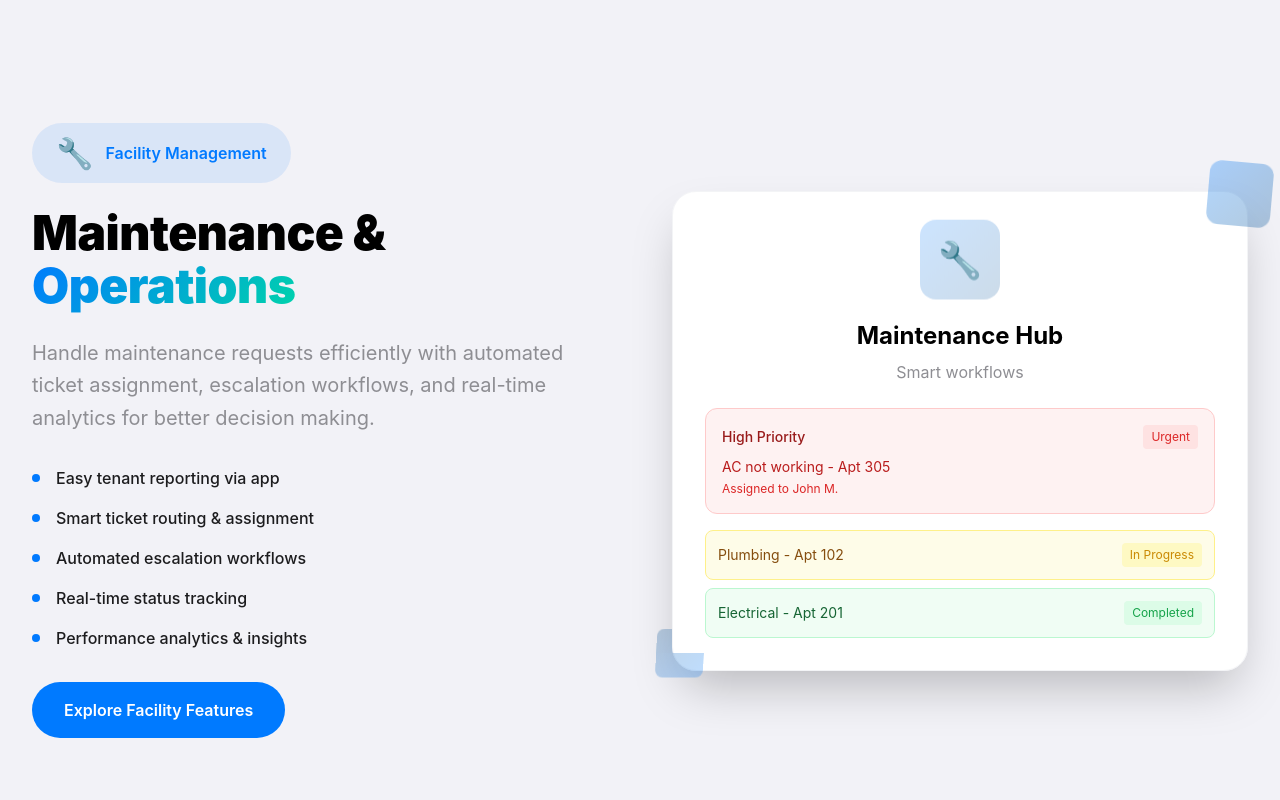
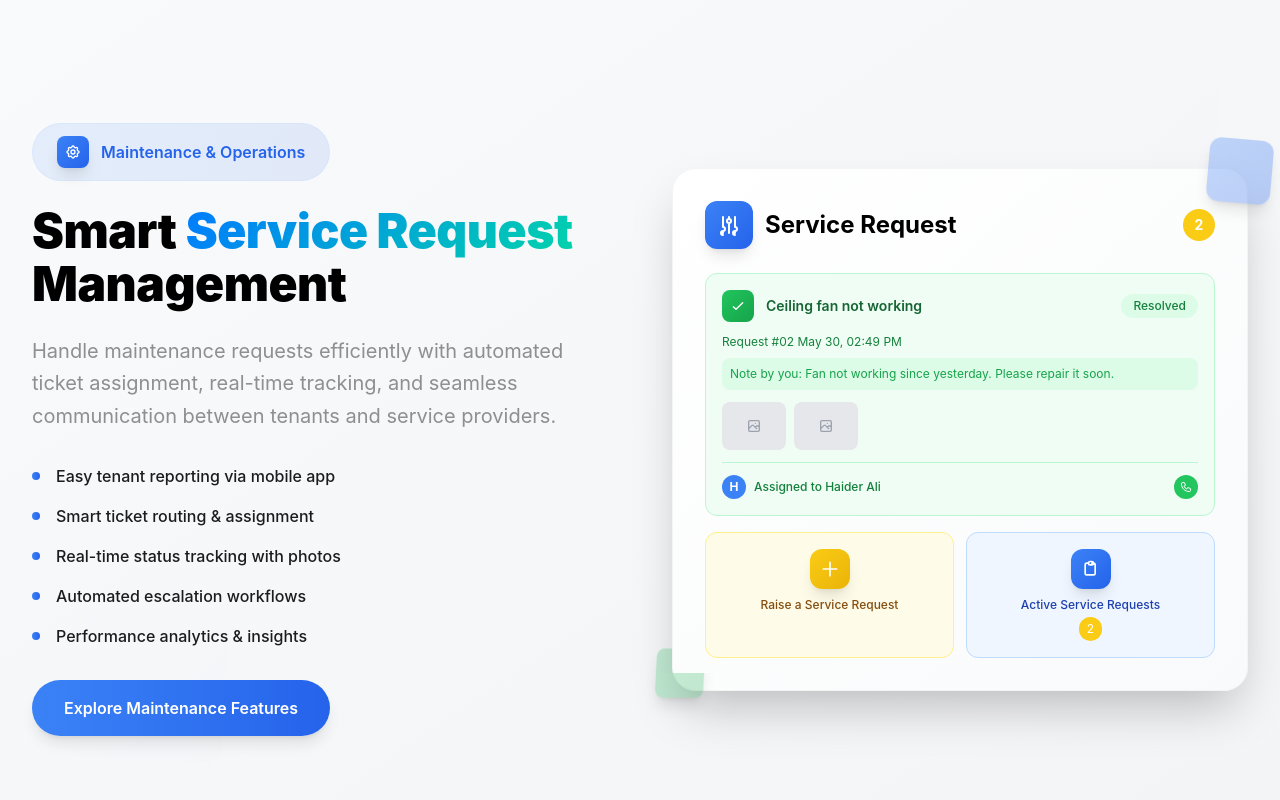
Before and after one commit to freeroomae/freeroom-app-promo, a React (Vite) app: page / in a window 1280 px wide. Shown: the part 7300-8100 px from the top of the page. Built offline with nearby package versions, Linux system fonts and the light colour scheme.

Commit message:
Refactor: Use premium icons across the site
Use premium icons for all icons in the website, referencing the Maintenance & Operations section's image.

```diff
--- a/src/components/FacilityManagementSection.tsx
+++ b/src/components/FacilityManagementSection.tsx
@@ -23,7 +23,7 @@ const FacilityManagementSection = () => {
   }, []);
 
   return (
-    <section ref={sectionRef} className="py-32 bg-platinum relative overflow-hidden">
+    <section ref={sectionRef} className="py-32 bg-gradient-to-br from-slate-50 to-gray-100 relative overflow-hidden">
       {/* 3D Background Elements */}
       <div className="absolute inset-0 opacity-20">
         <div className="absolute top-16 right-16 w-44 h-44 bg-gradient-to-br from-system-blue/8 to-electric-blue/8 rounded-3xl animate-float transform rotate-12" style={{ animationDelay: '2s' }}></div>
@@ -35,79 +35,140 @@ const FacilityManagementSection = () => {
         <div className="grid lg:grid-cols-2 gap-16 items-center">
           {/* Content */}
           <div className="animate-on-scroll">
-            <div className="inline-flex items-center bg-system-blue/10 rounded-full px-6 py-3 mb-6">
-              <span className="text-3xl mr-3">🔧</span>
-              <span className="text-system-blue font-semibold">Facility Management</span>
+            <div className="inline-flex items-center bg-gradient-to-r from-blue-500/10 to-blue-600/10 rounded-full px-6 py-3 mb-6 border border-blue-200/30">
+              <div className="w-8 h-8 bg-gradient-to-br from-blue-500 to-blue-600 rounded-lg flex items-center justify-center mr-3 shadow-lg">
+                <svg className="w-4 h-4 text-white" fill="none" stroke="currentColor" viewBox="0 0 24 24">
+                  <path strokeLinecap="round" strokeLinejoin="round" strokeWidth={2} d="M10.325 4.317c.426-1.756 2.924-1.756 3.35 0a1.724 1.724 0 002.573 1.066c1.543-.94 3.31.826 2.37 2.37a1.724 1.724 0 001.065 2.572c1.756.426 1.756 2.924 0 3.35a1.724 1.724 0 00-1.066 2.573c.94 1.543-.826 3.31-2.37 2.37a1.724 1.724 0 00-2.572 1.065c-.426 1.756-2.924 1.756-3.35 0a1.724 1.724 0 00-2.573-1.066c-1.543.94-3.31-.826-2.37-2.37a1.724 1.724 0 00-1.065-2.572c-1.756-.426-1.756-2.924 0-3.35a1.724 1.724 0 001.066-2.573c-.94-1.543.826-3.31 2.37-2.37.996.608 2.296.07 2.572-1.065z" />
+                  <path strokeLinecap="round" strokeLinejoin="round" strokeWidth={2} d="M15 12a3 3 0 11-6 0 3 3 0 016 0z" />
+                </svg>
+              </div>
+              <span className="text-blue-600 font-semibold">Maintenance & Operations</span>
             </div>
 
             <h2 className="text-display-md font-display font-black text-deep-black mb-6">
-              Maintenance & <span className="text-gradient">Operations</span>
+              Smart <span className="text-gradient">Service Request</span> Management
             </h2>
 
             <p className="text-xl text-silver mb-8 leading-relaxed">
-              Handle maintenance requests efficiently with automated ticket assignment, escalation workflows, and real-time analytics for better decision making.
+              Handle maintenance requests efficiently with automated ticket assignment, real-time tracking, and seamless communication between tenants and service providers.
             </p>
 
             <div className="space-y-4 mb-8">
               {[
-                "Easy tenant reporting via app",
+                "Easy tenant reporting via mobile app",
                 "Smart ticket routing & assignment",
+                "Real-time status tracking with photos",
                 "Automated escalation workflows",
-                "Real-time status tracking",
                 "Performance analytics & insights"
               ].map((feature, index) => (
                 <div key={index} className="flex items-center animate-on-scroll" style={{ animationDelay: `${0.2 + index * 0.1}s` }}>
-                  <div className="w-2 h-2 bg-system-blue rounded-full mr-4"></div>
+                  <div className="w-2 h-2 bg-gradient-to-r from-blue-500 to-blue-600 rounded-full mr-4"></div>
                   <span className="text-charcoal font-medium">{feature}</span>
                 </div>
               ))}
             </div>
 
-            <button className="bg-system-blue hover:bg-blue-600 text-white px-8 py-4 rounded-full font-semibold transition-all duration-300 hover-lift animate-on-scroll" style={{ animationDelay: '0.8s' }}>
-              Explore Facility Features
+            <button className="bg-gradient-to-r from-blue-500 to-blue-600 hover:from-blue-600 hover:to-blue-700 text-white px-8 py-4 rounded-full font-semibold transition-all duration-300 hover-lift animate-on-scroll shadow-lg" style={{ animationDelay: '0.8s' }}>
+              Explore Maintenance Features
             </button>
           </div>
 
-          {/* 3D Visual Element */}
+          {/* Mobile App Interface Mockup */}
           <div className="relative animate-on-scroll" style={{ animationDelay: '0.4s' }}>
             <div className="relative transform-gpu perspective-1000">
-              {/* Main 3D Card */}
-              <div className="bg-gradient-to-br from-white to-pure-white rounded-3xl p-8 shadow-2xl border border-gray-100 hover-lift feature-card-3d transform rotateY-2 translateZ-4">
-                <div className="text-center mb-6">
-                  <div className="w-20 h-20 bg-gradient-to-br from-system-blue/20 to-electric-blue/20 rounded-2xl flex items-center justify-center text-4xl mx-auto mb-4 animate-float">
-                    🔧
+              {/* Main Mobile Interface */}
+              <div className="bg-gradient-to-br from-white to-gray-50 rounded-3xl p-8 shadow-2xl border border-gray-100 hover-lift feature-card-3d transform rotateY-2 translateZ-4">
+                {/* Mobile Header */}
+                <div className="flex items-center justify-between mb-6">
+                  <div className="flex items-center">
+                    <div className="w-12 h-12 bg-gradient-to-br from-blue-500 to-blue-600 rounded-xl flex items-center justify-center mr-3 shadow-lg">
+                      <svg className="w-6 h-6 text-white" fill="none" stroke="currentColor" viewBox="0 0 24 24">
+                        <path strokeLinecap="round" strokeLinejoin="round" strokeWidth={2} d="M12 6V4m0 2a2 2 0 100 4m0-4a2 2 0 110 4m-6 8a2 2 0 100-4m0 4a2 2 0 100 4m0-4v2m0-6V4m6 6v10m6-2a2 2 0 100-4m0 4a2 2 0 100 4m0-4v2m0-6V4" />
+                      </svg>
+                    </div>
+                    <h3 className="text-2xl font-bold text-deep-black">Service Request</h3>
                   </div>
-                  <h3 className="text-2xl font-bold text-deep-black mb-2">Maintenance Hub</h3>
-                  <p className="text-silver">Smart workflows</p>
+                  <div className="w-8 h-8 bg-yellow-400 rounded-full flex items-center justify-center text-sm font-bold text-white">
+                    2
+                  </div>
                 </div>
 
-                {/* Mock Ticket System */}
+                {/* Service Request Cards */}
                 <div className="space-y-4">
-                  <div className="bg-red-50 border border-red-200 rounded-xl p-4">
-                    <div className="flex items-center justify-between mb-2">
-                      <span className="text-sm font-medium text-red-800">High Priority</span>
-                      <span className="text-xs bg-red-100 text-red-600 px-2 py-1 rounded">Urgent</span>
+                  {/* Resolved Request */}
+                  <div className="bg-green-50 border border-green-200 rounded-xl p-4">
+                    <div className="flex items-center justify-between mb-3">
+                      <div className="flex items-center">
+                        <div className="w-8 h-8 bg-gradient-to-br from-green-500 to-green-600 rounded-lg flex items-center justify-center mr-3">
+                          <svg className="w-4 h-4 text-white" fill="none" stroke="currentColor" viewBox="0 0 24 24">
+                            <path strokeLinecap="round" strokeLinejoin="round" strokeWidth={2} d="M5 13l4 4L19 7" />
+                          </svg>
+                        </div>
+                        <span className="text-sm font-semibold text-green-800">Ceiling fan not working</span>
+                      </div>
+                      <span className="text-xs bg-green-100 text-green-700 px-3 py-1 rounded-full font-medium">Resolved</span>
                     </div>
-                    <div className="text-sm text-red-700">AC not working - Apt 305</div>
-                    <div className="text-xs text-red-600 mt-1">Assigned to John M.</div>
+                    <div className="text-xs text-green-700 mb-2">Request #02 May 30, 02:49 PM</div>
+                    <div className="text-xs text-green-600 bg-green-100 p-2 rounded-lg">
+                      Note by you: Fan not working since yesterday. Please repair it soon.
+                    </div>
+
+                    {/* Photo attachments */}
+                    <div className="flex gap-2 mt-3">
+                      <div className="w-16 h-12 bg-gray-200 rounded-lg flex items-center justify-center">
+                        <svg className="w-4 h-4 text-gray-400" fill="none" stroke="currentColor" viewBox="0 0 24 24">
+                          <path strokeLinecap="round" strokeLinejoin="round" strokeWidth={2} d="M4 16l4.586-4.586a2 2 0 012.828 0L16 16m-2-2l1.586-1.586a2 2 0 012.828 0L20 14m-6-6h.01M6 20h12a2 2 0 002-2V6a2 2 0 00-2-2H6a2 2 0 00-2 2v12a2 2 0 002 2z" />
+                        </svg>
+                      </div>
+                      <div className="w-16 h-12 bg-gray-200 rounded-lg flex items-center justify-center">
+                        <svg className="w-4 h-4 text-gray-400" fill="none" stroke="currentColor" viewBox="0 0 24 24">
+                          <path strokeLinecap="round" strokeLinejoin="round" strokeWidth={2} d="M4 16l4.586-4.586a2 2 0 012.828 0L16 16m-2-2l1.586-1.586a2 2 0 012.828 0L20 14m-6-6h.01M6 20h12a2 2 0 002-2V6a2 2 0 00-2-2H6a2 2 0 00-2 2v12a2 2 0 002 2z" />
+                        </svg>
+                      </div>
+                    </div>
+
+                    {/* Assignment info */}
+                    <div className="flex items-center justify-between mt-3 pt-3 border-t border-green-200">
+                      <div className="flex items-center">
+                        <div className="w-6 h-6 bg-blue-500 rounded-full flex items-center justify-center mr-2">
+                          <span className="text-xs text-white font-bold">H</span>
+                        </div>
+                        <span className="text-xs text-green-700 font-medium">Assigned to Haider Ali</span>
+                      </div>
+                      <div className="w-6 h-6 bg-green-500 rounded-full flex items-center justify-center">
+                        <svg className="w-3 h-3 text-white" fill="none" stroke="currentColor" viewBox="0 0 24 24">
+                          <path strokeLinecap="round" strokeLinejoin="round" strokeWidth={2} d="M3 5a2 2 0 012-2h3.28a1 1 0 01.948.684l1.498 4.493a1 1 0 01-.502 1.21l-2.257 1.13a11.042 11.042 0 005.516 5.516l1.13-2.257a1 1 0 011.21-.502l4.493 1.498a1 1 0 01.684.949V19a2 2 0 01-2 2h-1C9.716 21 3 14.284 3 6V5z" />
+                        </svg>
+                      </div>
+                    </div>
                   </div>
 
-                  <div className="space-y-2">
-                    <div className="bg-yellow-50 border border-yellow-200 rounded-lg p-3 flex items-center justify-between">
-                      <span className="text-sm text-yellow-800">Plumbing - Apt 102</span>
-                      <span className="text-xs bg-yellow-100 text-yellow-600 px-2 py-1 rounded">In Progress</span>
+                  {/* Active Request Options */}
+                  <div className="grid grid-cols-2 gap-3">
+                    <div className="bg-yellow-50 border border-yellow-200 rounded-xl p-4 text-center">
+                      <div className="w-10 h-10 bg-gradient-to-br from-yellow-400 to-yellow-500 rounded-xl flex items-center justify-center mx-auto mb-2 shadow-lg">
+                        <svg className="w-5 h-5 text-white" fill="none" stroke="currentColor" viewBox="0 0 24 24">
+                          <path strokeLinecap="round" strokeLinejoin="round" strokeWidth={2} d="M12 4v16m8-8H4" />
+                        </svg>
+                      </div>
+                      <div className="text-xs font-medium text-yellow-800">Raise a Service Request</div>
                     </div>
-                    <div className="bg-green-50 border border-green-200 rounded-lg p-3 flex items-center justify-between">
-                      <span className="text-sm text-green-800">Electrical - Apt 201</span>
-                      <span className="text-xs bg-green-100 text-green-600 px-2 py-1 rounded">Completed</span>
+                    <div className="bg-blue-50 border border-blue-200 rounded-xl p-4 text-center">
+                      <div className="w-10 h-10 bg-gradient-to-br from-blue-500 to-blue-600 rounded-xl flex items-center justify-center mx-auto mb-2 shadow-lg">
+                        <svg className="w-5 h-5 text-white" fill="none" stroke="currentColor" viewBox="0 0 24 24">
+                          <path strokeLinecap="round" strokeLinejoin="round" strokeWidth={2} d="M9 5H7a2 2 0 00-2 2v10a2 2 0 002 2h8a2 2 0 002-2V7a2 2 0 00-2-2h-2M9 5a2 2 0 002 2h2a2 2 0 002-2M9 5a2 2 0 012-2h2a2 2 0 012 2" />
+                        </svg>
+                      </div>
+                      <div className="text-xs font-medium text-blue-800">Active Service Requests</div>
+                      <div className="text-xs bg-yellow-400 text-white px-2 py-1 rounded-full mt-1 inline-block">2</div>
                     </div>
                   </div>
                 </div>
               </div>
 
               {/* Floating 3D Elements */}
-              <div className="absolute -top-6 -right-6 w-16 h-16 bg-gradient-to-br from-system-blue/30 to-electric-blue/30 rounded-xl animate-float transform rotateZ-6" style={{ animationDelay: '3s' }}></div>
-              <div className="absolute -bottom-4 -left-4 w-12 h-12 bg-gradient-to-br from-electric-blue/25 to-system-blue/25 rounded-lg animate-float transform -rotateZ-6" style={{ animationDelay: '5s' }}></div>
+              <div className="absolute -top-6 -right-6 w-16 h-16 bg-gradient-to-br from-blue-500/30 to-blue-600/30 rounded-xl animate-float transform rotateZ-6 shadow-lg" style={{ animationDelay: '3s' }}></div>
+              <div className="absolute -bottom-4 -left-4 w-12 h-12 bg-gradient-to-br from-green-500/25 to-green-600/25 rounded-lg animate-float transform -rotateZ-6 shadow-lg" style={{ animationDelay: '5s' }}></div>
             </div>
           </div>
         </div>
--- a/src/index.css
+++ b/src/index.css
@@ -1,4 +1,3 @@
-
 @tailwind base;
 @tailwind components;
 @tailwind utilities;
@@ -197,4 +196,85 @@
   .parallax-bg {
     transform: translateZ(-1px) scale(2);
   }
+
+  /* Premium Icon Styles */
+  .premium-icon {
+    background: linear-gradient(135deg, #007AFF 0%, #0056CC 100%);
+    box-shadow: 0 4px 12px rgba(0, 122, 255, 0.3);
+    transition: all 0.3s cubic-bezier(0.4, 0, 0.2, 1);
+  }
+
+  .premium-icon:hover {
+    transform: translateY(-2px) scale(1.05);
+    box-shadow: 0 8px 24px rgba(0, 122, 255, 0.4);
+  }
+
+  .premium-icon-green {
+    background: linear-gradient(135deg, #34D399 0%, #10B981 100%);
+    box-shadow: 0 4px 12px rgba(52, 211, 153, 0.3);
+  }
+
+  .premium-icon-green:hover {
+    box-shadow: 0 8px 24px rgba(52, 211, 153, 0.4);
+  }
+
+  .premium-icon-yellow {
+    background: linear-gradient(135deg, #FBBF24 0%, #F59E0B 100%);
+    box-shadow: 0 4px 12px rgba(251, 191, 36, 0.3);
+  }
+
+  .premium-icon-yellow:hover {
+    box-shadow: 0 8px 24px rgba(251, 191, 36, 0.4);
+  }
+
+  .premium-icon-purple {
+    background: linear-gradient(135deg, #8B5CF6 0%, #7C3AED 100%);
+    box-shadow: 0 4px 12px rgba(139, 92, 246, 0.3);
+  }
+
+  .premium-icon-purple:hover {
+    box-shadow: 0 8px 24px rgba(139, 92, 246, 0.4);
+  }
+
+  .premium-icon-red {
+    background: linear-gradient(135deg, #EF4444 0%, #DC2626 100%);
+    box-shadow: 0 4px 12px rgba(239, 68, 68, 0.3);
+  }
+
+  .premium-icon-red:hover {
+    box-shadow: 0 8px 24px rgba(239, 68, 68, 0.4);
+  }
+
+  /* Premium Card Styles */
+  .premium-card {
+    background: linear-gradient(135deg, rgba(255, 255, 255, 0.9) 0%, rgba(255, 255, 255, 0.7) 100%);
+    backdrop-filter: blur(20px);
+    border: 1px solid rgba(255, 255, 255, 0.3);
+    box-shadow: 0 8px 32px rgba(0, 0, 0, 0.1);
+  }
+
+  .premium-card:hover {
+    box-shadow: 0 16px 48px rgba(0, 0, 0, 0.15);
+    border-color: rgba(0, 122, 255, 0.3);
+  }
+
+  /* Premium Badge Styles */
+  .premium-badge {
+    background: linear-gradient(135deg, rgba(0, 122, 255, 0.1) 0%, rgba(0, 86, 204, 0.1) 100%);
+    border: 1px solid rgba(0, 122, 255, 0.2);
+    backdrop-filter: blur(10px);
+  }
+
+  /* Premium Button Styles */
+  .premium-button {
+    background: linear-gradient(135deg, #007AFF 0%, #0056CC 100%);
+    box-shadow: 0 4px 16px rgba(0, 122, 255, 0.3);
+    transition: all 0.3s cubic-bezier(0.4, 0, 0.2, 1);
+  }
+
+  .premium-button:hover {
+    transform: translateY(-2px);
+    box-shadow: 0 8px 32px rgba(0, 122, 255, 0.4);
+    background: linear-gradient(135deg, #0056CC 0%, #003F7F 100%);
+  }
 }
```
